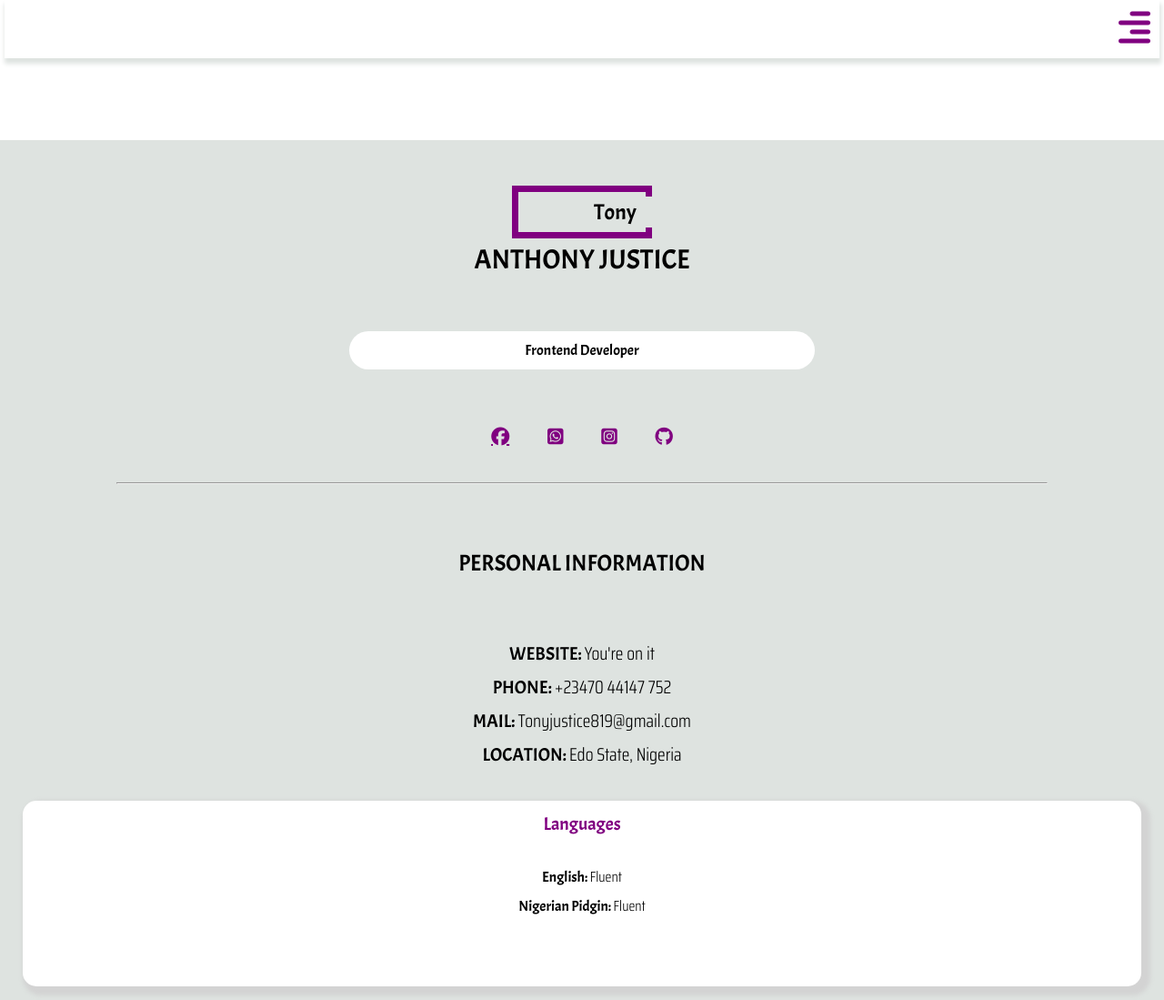
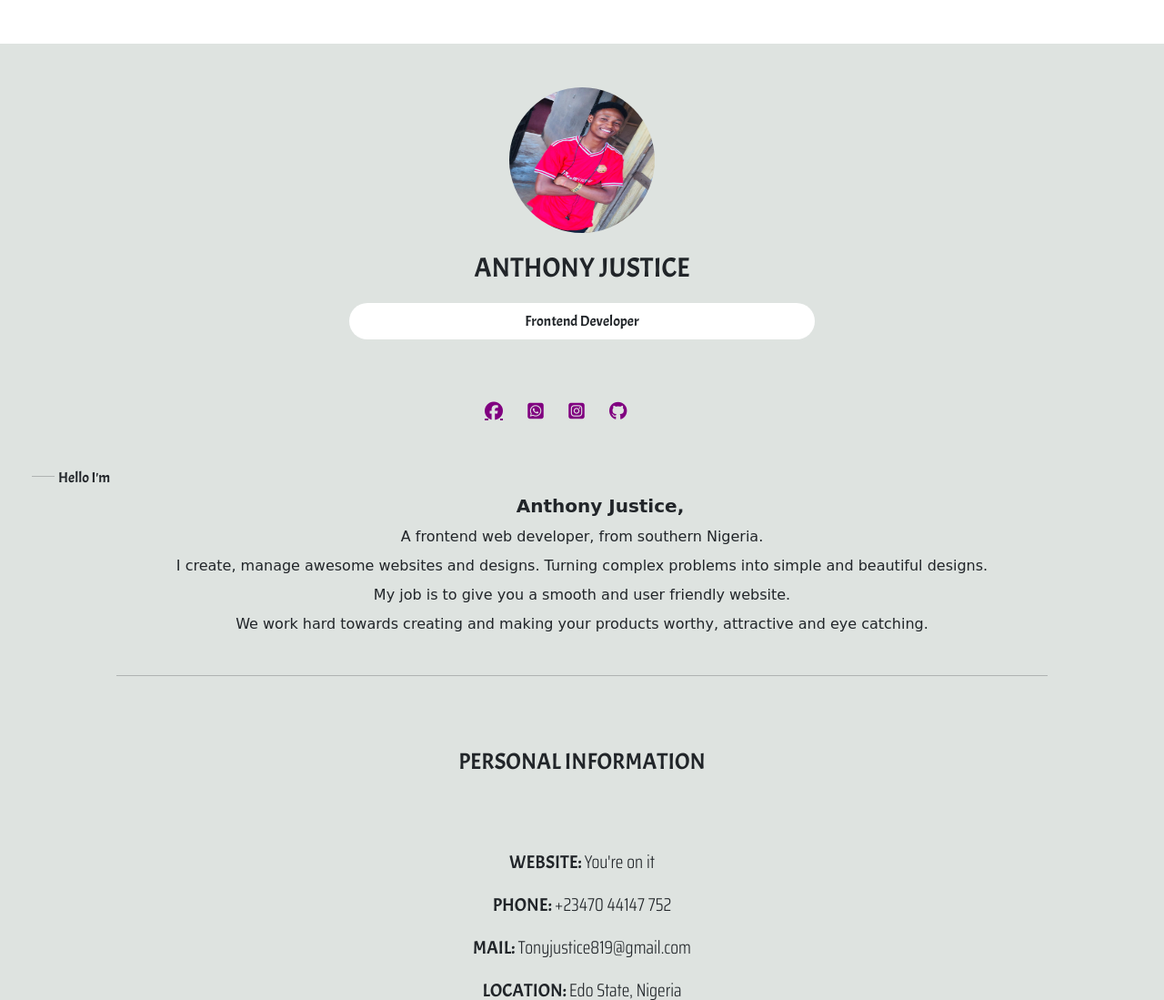
Before and after one commit to AnthonyJustice819/Tonyjay, a plain HTML site: page index.html in a window 1280 px wide. Shown: the top 1099 px of the page at 91% size. Drawn offline with nearby package versions, Linux system fonts and the light colour scheme; a web font is replaced by a local one.

Commit message:
added an image and some text about me

```diff
--- a/index.html
+++ b/index.html
@@ -17,27 +17,33 @@
 <link rel="preconnect" href="https://fonts.gstatic.com" crossorigin>
 <link href="https://fonts.googleapis.com/css2?family=Acme&family=Lobster&display=swap" rel="stylesheet">
 
+  <link href="https://cdn.jsdelivr.net/npm/bootstrap@5.1.3/dist/css/bootstrap.min.css" rel="stylesheet" integrity="sha384-1BmE4kWBq78iYhFldvKuhfTAU6auU8tT94WrHftjDbrCEXSU1oBoqyl2QvZ6jIW3" crossorigin="anonymous">
+
+    <!-- font awesome link !-->
+  <script src="https://kit.fontawesome.com/545888324c.js" crossorigin="anonymous"></script>
+
+
+  <!--bootstarp css link-->
+  <link href="https://cdn.jsdelivr.net/npm/bootstrap@5.0.2/dist/css/bootstrap.min.css" rel="stylesheet" integrity="sha384-EVSTQN3/azprG1Anm3QDgpJLIm9Nao0Yz1ztcQTwFspd3yD65VohhpuuCOmLASjC" crossorigin="anonymous">
 
   <title>Document</title>
-  <!-- font awesome link !-->
-  <script src="https://kit.fontawesome.com/545888324c.js" crossorigin="anonymous"></script>
 
 </head>
 <body>
 
-   <nav class="navigation">
-      <i class="fa-solid fa-align-right"></i>
-   </nav>
 
-  <div class="holder">
 
-  <div class="logo">
-    <p class="tony">Tony</p>
-  </div>
+
+
+
+
+  <div class="holder pt-5 mt-5" >
+
+  <img src="IMG.jpg" alt="" class="img1 rounded-pill" />
 
   <div class="logo1">
-    <p class="logo-name">ANTHONY JUSTICE</p>
-    <p class="logo-name1">Frontend Developer</p>
+    <p class="logo-name mt-3 text-center">ANTHONY JUSTICE</p>
+    <p class="logo-name1 text-color-success bg-white rounded-pill mt-3 text-center p-2 ">Frontend Developer</p>
   </div>
 
   <div class="s-media">
@@ -52,9 +58,21 @@
          <li><a href="#">  <i class="fa-brands fa-github"></i></a></li>
 
     </ul>
-  </div>
+  </div
+    <hr class="hor1"/>
 
-  <hr class="hor"/>
+ <p class="hello">Hello I'm</p>
+ <hr class="hor"/>
+ <div class="abt">
+ <p><span class="fw-bolder fs-5">Anthony Justice,</span><br /> A frontend web developer, from southern Nigeria. <br />
+I create, manage awesome websites and designs.
+ Turning complex problems into simple and beautiful designs. <br />
+My job is to  give you a smooth and user friendly website. <br />
+We work hard towards creating and making your products worthy, attractive and eye catching.
+ </p>
+</div>
+
+  <hr class="hor1"/>
 
   <div class="info">
       <p class="p-info">PERSONAL INFORMATION</p>
@@ -69,11 +87,22 @@
   </div>
 
 
- <div class="lang">
+
+ <div class="lang border-start border-3">
    <p class="lang1">Languages</p>
-   <p class="eng">English: <span>Fluent</span> </p>
-   <p class="nig">Nigerian Pidgin: <span>Fluent</span></p>
+     <p class="eng">English: <span>Fluent</span> </p>
+         <p class="nig">Nigerian Pidgin: <span>Fluent</span></p>
  </div>
+
+ <div class="int">
+   <p class="intrest">Intrest</p>
+    <p><span>Coding</span></p>
+        <p><span>Crypto</span></p>
+            <p><span>Forex</span></p>
+                <p><span>Video Games</span></p>
+                    <p><span>Football</span></p>
+ </div>
+
 
 
 
@@ -96,6 +125,8 @@
 
 
 
+    <!-- font awesome link !-->
+  <script src="https://kit.fontawesome.com/545888324c.js" crossorigin="anonymous"></script>
 
 
 </body>
--- a/style.css
+++ b/style.css
@@ -53,67 +53,64 @@ table {
 body{
   width:100%;
   height: 1000vh;
-background:
 }
 
 
-.navigation{
-  height: 8vh;
-  background: white;
-  margin-bottom: 7%;
-  margin-left: 5px;
-  margin-right: 5px;
-  box-shadow: 1px 5px 5px 1px #dee3e0;
-  position: sticky;
-  top: 0;
-  z-index:2;
-}
-.fa-align-right{
-  float: right;
-  margin: 10px;
-  font-size: 5vh;
-  color: purple;
+.holder{
+  background: #dee3e0;
+  padding-top:0;
+  padding-bottom: 10px;
+  width:100%
 }
 
-.holder{
-  background: #dee3e0;
-  padding-top: 10px;
-  padding-bottom: 8px;
+.img1{
+  height: 20vh;
+  width: 20vh;
+  display: block;
+  margin-left: auto;
+  margin-right: auto;
+  margin-top: 0;
 }
 
-.logo{
-  margin-top: 5vh;
-  margin-left: 44%;
-  margin-right: 44%;
-  padding: 5px;
-  border: 7px solid purple;
-}
-.tony{
-  background: #dee3e0;
-  font-size: 1.5rem;
-  position: relative;
-  left:60%;
-  padding: 5px 0 5px 0;
-  font-family: 'Acme', sans-serif;
-}
 .logo-name{
   text-transform: capitalize;
-  text-align: center;
-  margin-top: 8px;
   font-size: 30px;
   font-family: 'Acme', sans-serif;
 }
 .logo-name1{
-  margin-top: 5px;
   text-align: center;
-  background: white;
   margin: 5% 30% 5% 30%;
-  padding: 13px;
-  border-radius: 50px;
   font-family: 'Acme', sans-serif;
 }
 
+.hello{
+  background-color: #dee3e0;
+  font-family: 'acme', sans-serif;
+  position: relative;
+  top:30px;
+  margin-left:60px;
+  padding-left: 4px;
+  z-index: 2;
+}
 .hor{
+  margin-left:35px;
+}
+.abt{
+  text-align: center;
+  margin-right: 30px;
+  margin-left: 30px;
+  line-height: 4vh;
+  font-family: 'Luxurious Roman', cursive;
+}
+
+
+
+
+div.abt span {
+  margin-left: 40px;
+}
+
+.hor1{
   margin-left: 10%;
   margin-right: 10%;
   margin-top:5vh;
@@ -122,13 +119,15 @@ background:
 
 .s-media{
   text-align: center;
-  margin: 10px;
+  margin-right: 7%;
 }
-
+.s-media ul{
+  text-align: center;
+}
 .s-media li{
   display: inline;
   font-size: 20px;
-  margin: 1.5%;
+  margin: 1%;
 }
 .s-media a{
   color:purple;
@@ -181,12 +180,13 @@ background:
 }
 
 div.lang{
-  padding-top: 2vh;
+    padding-top: 2vh;
   padding-bottom: 8vh;
   background: white;
   text-align: center;
-  margin: 0 25px 35px 25px;
+  margin: 20px 25px 35px 25px;
   border-radius: 15px;
+  border-left: 3px solid purple;
   box-shadow: 5px 5px 5px 5px lightgrey;
 }
 div.lang span{
@@ -207,3 +207,22 @@ div.lang span{
   font-family: 'acme', sans-serif;
   margin: 2vh;
 }
+div.int{
+  padding-top: 2vh;
+  padding-bottom: 2vh;
+  background: white;
+  text-align: center;
+  margin: 0 25px 35px 25px;
+  border-radius: 15px;
+  box-shadow: 5px 5px 5px 5px lightgrey;
+}
+.intrest{
+  font-family: 'acme', sans-serif;
+  margin-bottom: 3vh;
+  color: purple;
+  font-size: 20px;
+}
+div.int span  {
+  font-family:'Saira Condensed', sans-serif;
+  margin: 2vh;
+}
```
Also changed, not shown: IMG.jpg (added).
